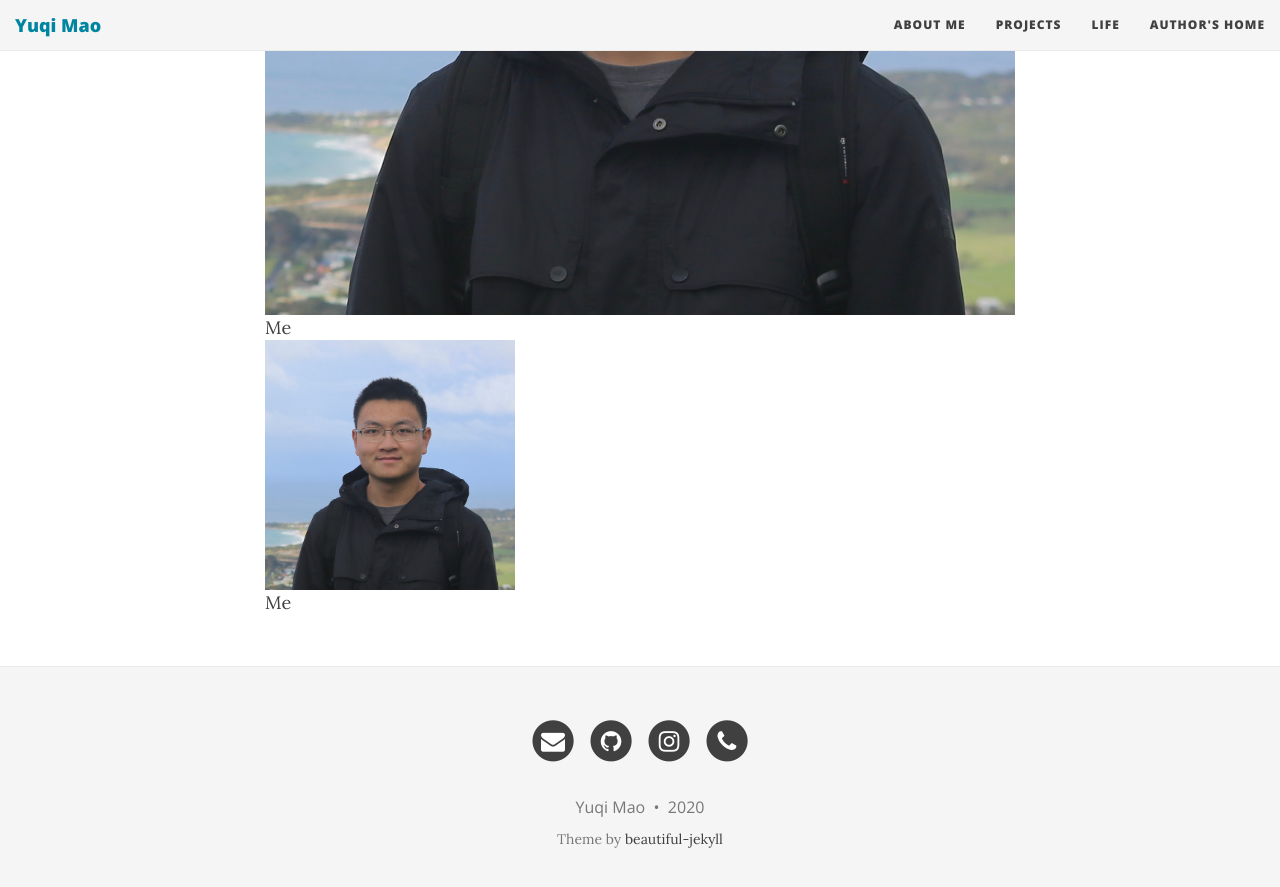
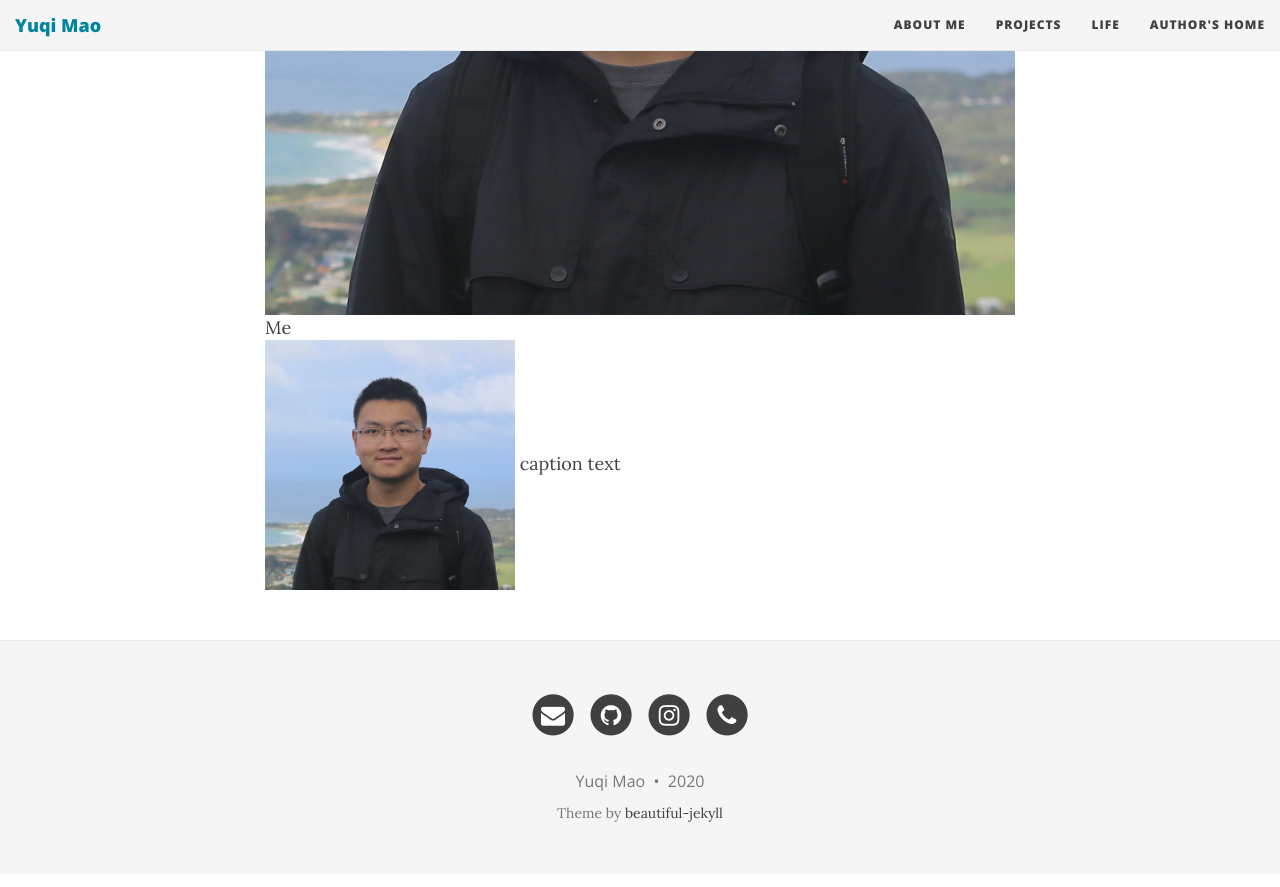
Before and after one commit to yqmao17/yqmao17.github.io, a Jekyll site: the page built from blog.md, in a window 1280 px wide and 900 px high, scrolled down 737 px. Shown: the top 887 px of the window. Built offline with Jekyll 4.4.1, drawn with Linux system fonts in a browser that asks for light colours; nearby versions of some CDN libraries.

```diff
--- a/blog.md
+++ b/blog.md
@@ -11,5 +11,5 @@ subtitle: Traveling and Photos
          height="250"
          width="250"
          alt="Elephant at sunset">
-    <figcaption>Me</figcaption>
+    <caption align="bottom">caption text</caption>
 </figure>
```
